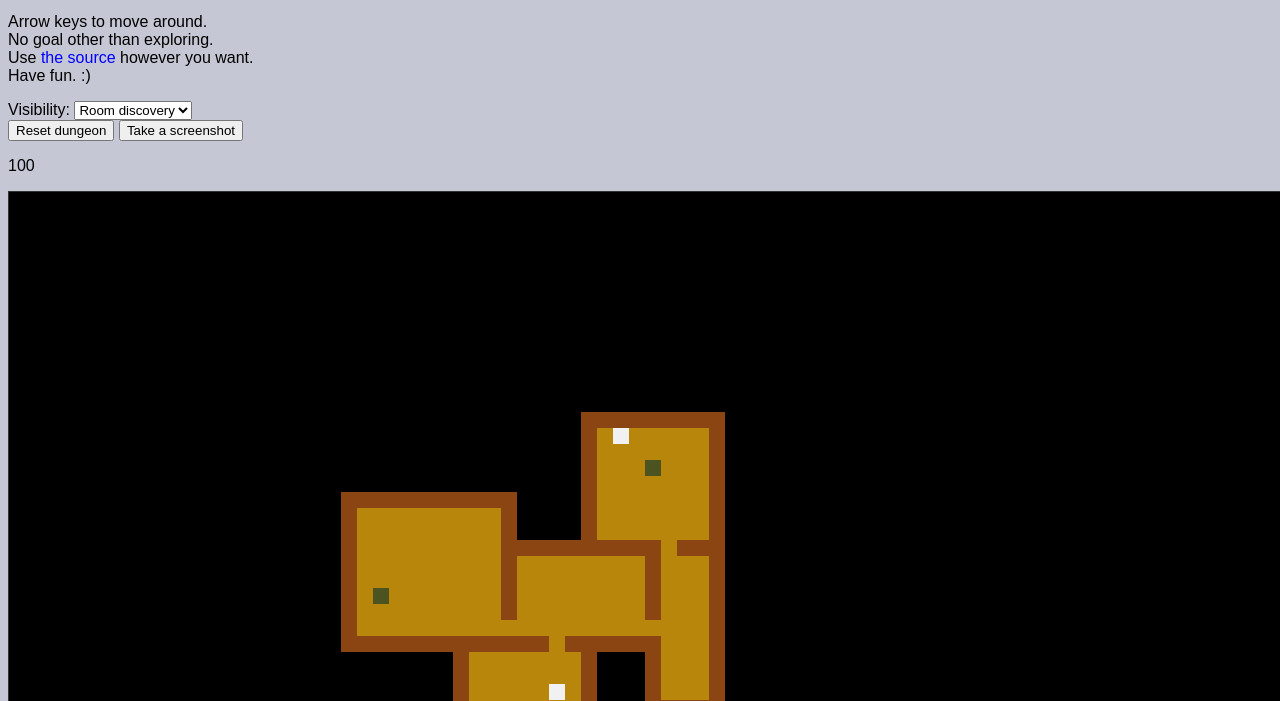
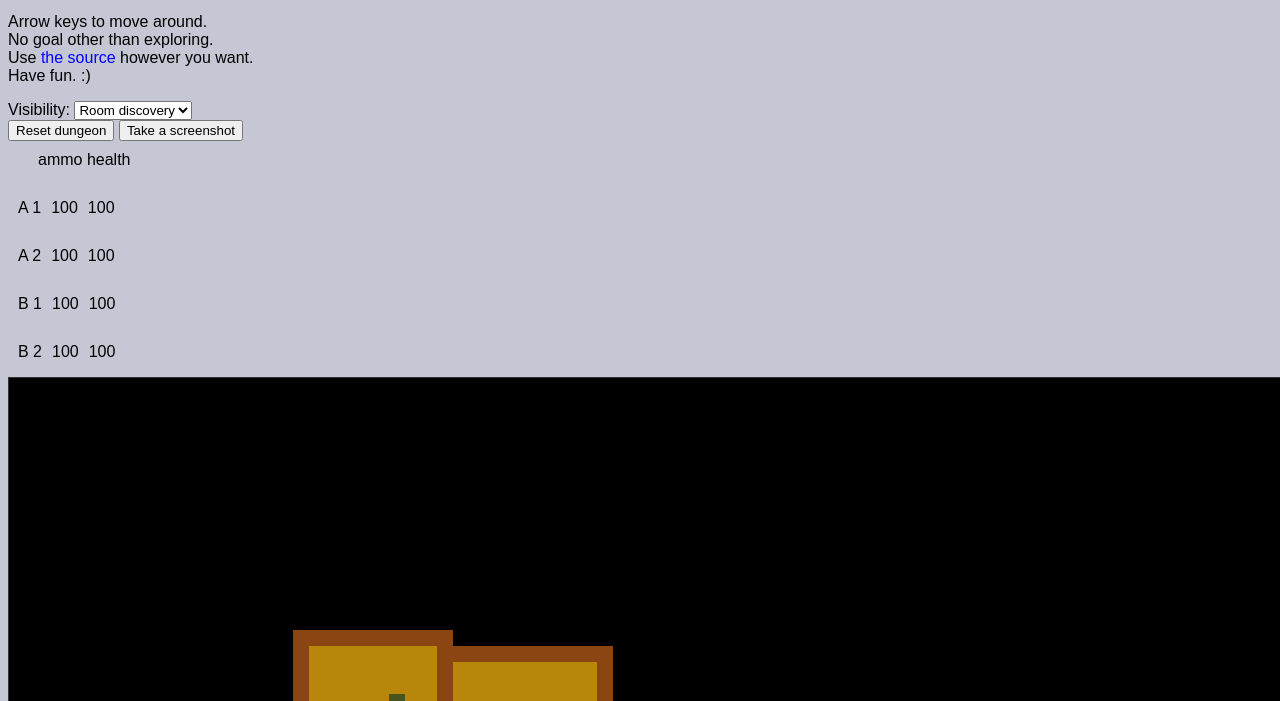
Before and after one commit to rarzip50/dungeonAI, a website built with Parcel: page src/index.html in a window 1280 px wide. Shown: the part 99-800 px from the top of the page. Built offline with nearby package versions, Linux system fonts and the light colour scheme.

Commit message:
more and more

```diff
--- a/src/dungeon.js
+++ b/src/dungeon.js
@@ -10,9 +10,9 @@ export default class Dungeon {
   constructor(width, height) {
     this.size = { x: width, y: height };
 
-    this.minRoomSize = 5;
+    this.minRoomSize = 8;
     this.maxRoomSize = 12;
-    this.maxNumRooms = 20;
+    this.maxNumRooms = 14;
     this.maxRoomArea = 120;
 
     this.addammo = true;
@@ -41,7 +41,7 @@ export default class Dungeon {
     return result;
   }
 
-  //returns the room position by x and y that match the players positins values
+  //returns the room position by x and y that match the players positions values
   getRoomPos(room, player) {
     let result = { x: null, y: null };
     let r = room;
@@ -57,7 +57,7 @@ export default class Dungeon {
             else
               result = {
                 x: (r.pos.x + 1) * tileSize + tileSize / 2 - player.size.x / 2,
-                y: (r.pos.y + y) * tileSize + tileSize / 2 - player.size.y / 2
+                y: (r.pos.y + 1) * tileSize + tileSize / 2 - player.size.y / 2
               };
         }
       }
--- a/src/index.html
+++ b/src/index.html
@@ -22,7 +22,7 @@
     <p>Created by <a href="https://github.com/nickgravelyn">Nick Gravelyn</a></p>
     <p>Arrow keys to move around.<br />No goal other than exploring.<br />Use <a href="https://github.com/nickgravelyn/dungeon">the source</a> however you want.<br />Have fun. :)</p>
 
-    <p>
+    <p id="menu">
       Visibility:
       <select id="visibility">
         <option value="room" selected>Room discovery</option>
@@ -32,7 +32,6 @@
       <br />
       <button id="resetBtn">Reset dungeon</button>
       <button id="screenshotBtn">Take a screenshot</button>
-      <div id="player1Health">100</div>
     </p>
   </div>
 
--- a/src/level.js
+++ b/src/level.js
@@ -41,8 +41,10 @@ export default class Level {
         onStairs: true,
         health: 100,
         ammo: 20,
+        type: "FIGHT",
         id: 1,
         team: "A",
+        genId: 1,
         target:{x: "", y: ""},
         pathToTarget: null
       },
@@ -53,6 +55,8 @@ export default class Level {
         color: "#0CED13",
         onStairs: true,
         health: 100,
+        type: "AMMO",
+        genId: 2,
         ammo: 20,
         id: 2,
         team: "A",
@@ -63,9 +67,11 @@ export default class Level {
         pos: { x: 0, y: 0 },
         size: { x: 12, y: 12 },
         speed: 175,
+        genId: 3,
         color: "#1488C5",
         onStairs: true,
         health: 100,
+        type: "SURVIVE",
         ammo: 20,
         id: 1,
         team: "B",
@@ -81,41 +87,15 @@ export default class Level {
         health: 100,
         ammo: 20,
         id: 2,
+        genId: 4,
         team: "B",
         target:{x: "", y: ""},
         pathToTarget: null
       }
     ];
 
-    this.playersB = [
-      {
-        pos: { x: 0, y: 0 },
-        size: { x: 12, y: 12 },
-        speed: 175,
-        color: "#1488C5",
-        onStairs: true,
-        health: 100,
-        ammo: 20,
-        id: 1,
-        team: "B",
-        target:{x: "", y: ""},
-        pathToTarget: null
-      },
-      {
-        pos: { x: 0, y: 0 },
-        size: { x: 44, y: 12 },
-        speed: 175,
-        color: "#1488C5",
-        onStairs: true,
-        health: 100,
-        ammo: 20,
-        id: 2,
-        team: "B",
-        target:{x: "", y: ""},
-        pathToTarget: null
-      }
-    ];
-
+    //set players initial health and ammo values
+    this.setPlayersInfo();
     //place each team in different room at start
     this.setPlayersPosition();
     //set a fight room for each couple of players from different teams
@@ -151,12 +131,41 @@ export default class Level {
   setPlayersPosition(){
     for(let i=0; i<this.players.length; i++){
       let stairs = this.dungeon.getStairs(this.players[i].team);
-      console.log(stairs)
-      //console.log(stairs)
       this.players[i].pos.x =
         stairs.up.x * tileSize + tileSize / 2 - this.players[i].size.x / 2;
       this.players[i].pos.y =
         stairs.up.y * tileSize + tileSize / 2 - this.players[i].size.y / 2;
+    }
+  }
+
+  setPlayersInfo(){
+    let menu = document.getElementById("menu");
+    let header = document.createElement('div');
+    header.style.marginTop = '10px';
+    header.innerText = "ammo   health";
+    header.style.marginLeft = "30px";
+    menu.appendChild(header);
+
+    for(let i=0; i<this.players.length; i++){
+      let container = document.createElement('div');
+      container.style.marginTop = "30px";
+      let playerId = document.createElement('div');
+      playerId.innerText = this.players[i].team+" "+this.players[i].id;
+      playerId.style.display = 'inline-block';
+      playerId.style.marginLeft = '10px';
+
+      let health = document.createElement('div');
+      health.innerText = 100;
+      health.style.display = 'inline-block';
+      health.style.marginLeft = '10px';
+      let ammo = document.createElement('div');
+      ammo.innerText = 100;
+      ammo.style.display = 'inline-block';
+      ammo.style.marginLeft = '10px';
+      container.appendChild(playerId);
+      container.appendChild(health);
+      container.appendChild(ammo);
+      menu.appendChild(container)
     }
   }
 
@@ -174,6 +183,11 @@ export default class Level {
     player1Health.textContent = playerHealth + healthVal;
   }
 
+  updateAmmo(ammoVal, player){
+    let playerHealth = parseInt((document.getElementById("player1Health").textContent));
+    player1Health.textContent = playerHealth + healthVal;
+  }
+
   update() {
     //get the next move from global path to target of relevnt player
     //this.players[0].pos = this.moveEntity(this.players[0].pos, this.players[0].size, move);
@@ -185,7 +199,14 @@ export default class Level {
       }
     }
     this.counter ++;
-    //console.log(this.players[0].pos)
+    //everyone at their targets. start doing the missions
+    if(this.players.every(this.isInTarget)){
+      for(let i=0; i<this.players.length; i++){
+        this.calculateMission(this.players[i], this.counter);
+      }
+    }
+
+
     // compute the player's center
     let cx = floor((this.players[0].pos.x + this.players[0].size.x / 2) / tileSize);
     let cy = floor((this.players[0].pos.y + this.players[0].size.y / 2) / tileSize);
@@ -231,6 +252,27 @@ export default class Level {
 
     // return our destination
     return dest;
+  }
+
+  calculateMission(player, counter){
+    if(player.type === "FIGHT")//wants to kill no matter what. shoots until out of ammo
+      this.shoot(player, counter);
+  }
+
+  shoot(player, counter){
+    if(counter % 100 === 0){
+      if(player.color !== "red")
+        player.color = "red";
+      else
+        player.color = "#0CED13";
+    }
+  }
+
+  isInTarget(player){
+    if(player.pathToTarget !== null && player.pathToTarget.length === 0)
+      return true;
+    else
+      return false;
   }
 
   isInSet(jsonObject, jsonSet){
@@ -545,6 +587,10 @@ export default class Level {
         floor(this.players[i].size.x),
         floor(this.players[i].size.y)
       );
+      var ctx=canvas.getContext("2d");
+      context.font="12px bold 10pt";
+      context.fillStyle = "blue";
+      context.fillText(this.players[i].genId, this.players[i].pos.x- camera.x+2, this.players[i].pos.y - camera.y+10);
     }
   }
 
```
